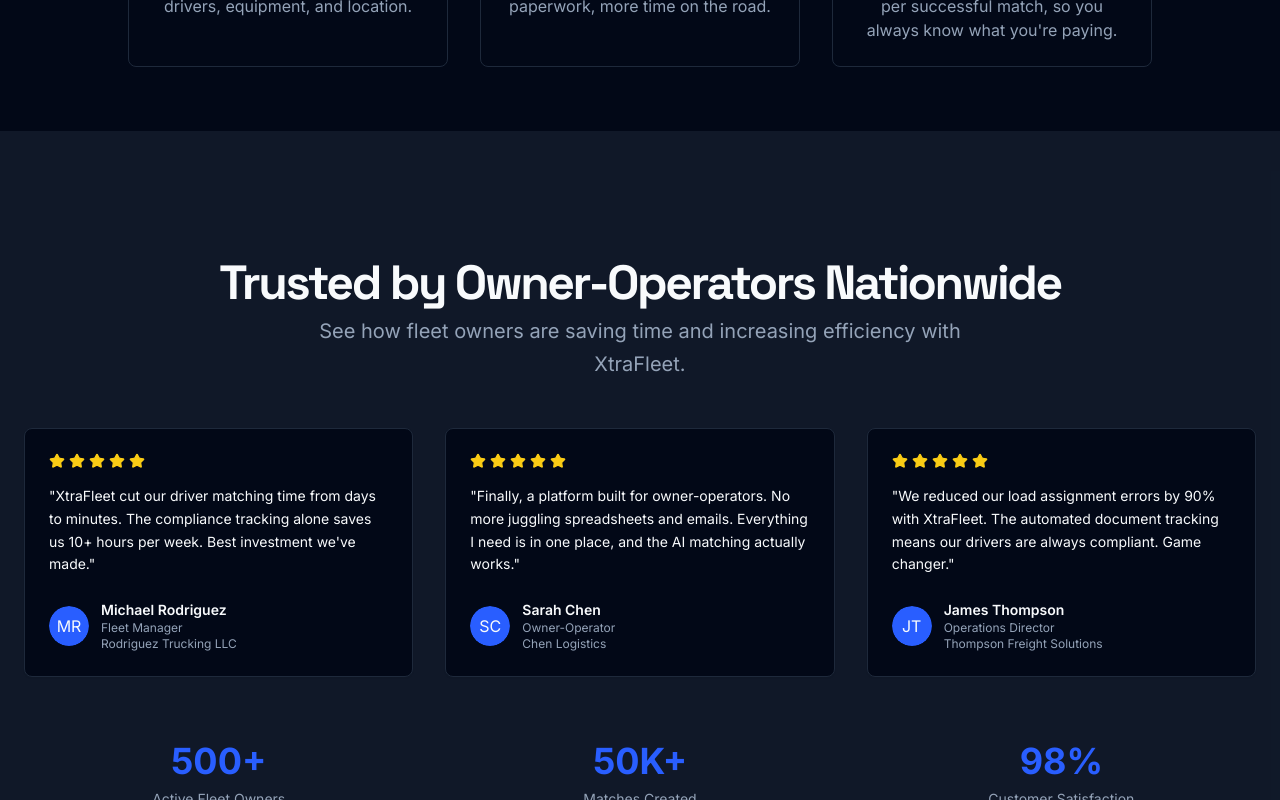
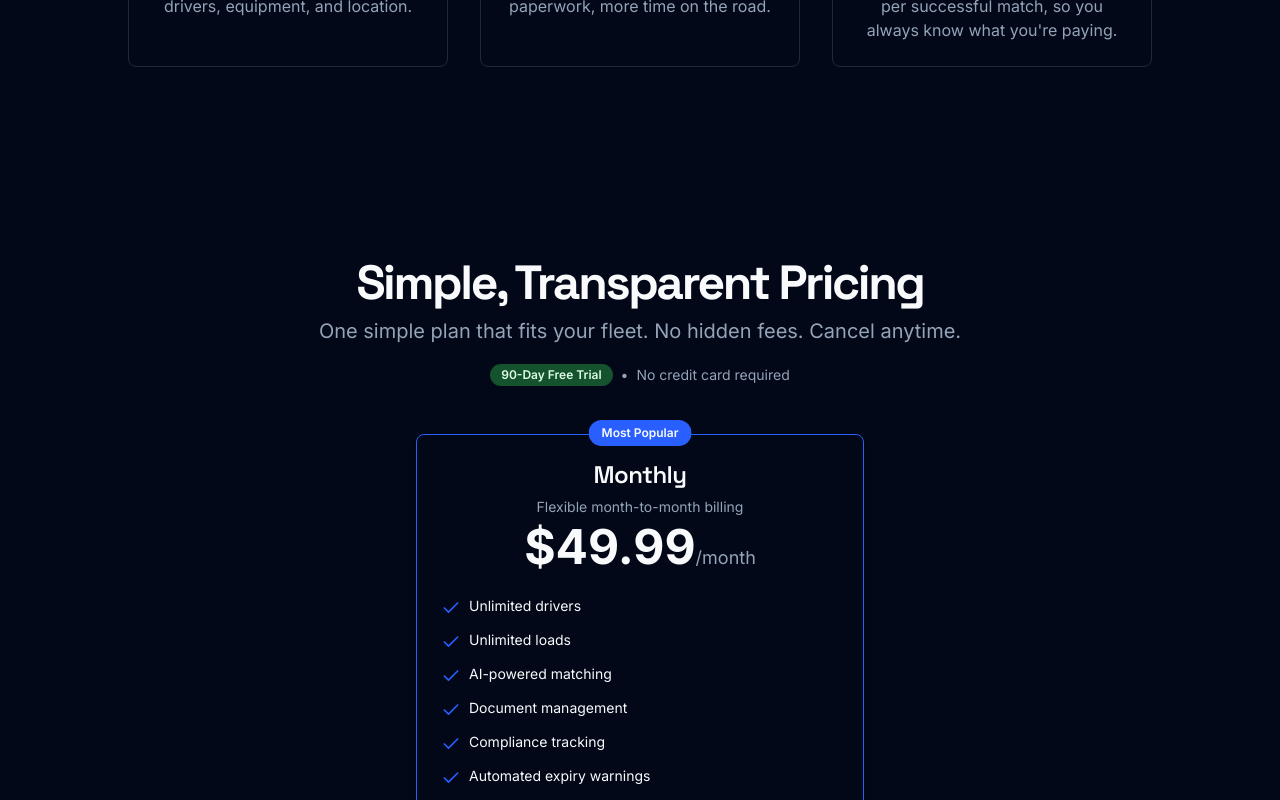
Before and after one commit to edwardxtra/xtrafleet, a Next.js app: page / in a window 1280 px wide. Shown: the part 1100-1900 px from the top of the page. Built offline with nearby package versions, Linux system fonts and the light colour scheme; no server answers.

Commit message:
chore: remove testimonials section from landing page for demo
Removed the TestimonialsSection component and import to make the
landing page more realistic for potential user presentations.
Can be re-added later once we have real customer testimonials.

```diff
--- a/src/app/page.tsx
+++ b/src/app/page.tsx
@@ -3,7 +3,6 @@
 import { ThemeToggle } from "@/components/theme-toggle";
 import Link from "next/link";
 import { CheckCircle, Clock, Shield } from "lucide-react";
-import { TestimonialsSection } from "@/components/testimonials-section";
 import { PricingSection } from "@/components/pricing-section";
 
 function StatCard({ number, label }: { number: string; label: string }) {
@@ -114,9 +113,6 @@
           </div>
         </section>
 
-        {/* Testimonials Section */}
-        <TestimonialsSection />
-
         {/* Pricing Section */}
         <PricingSection />
       </main>
```
